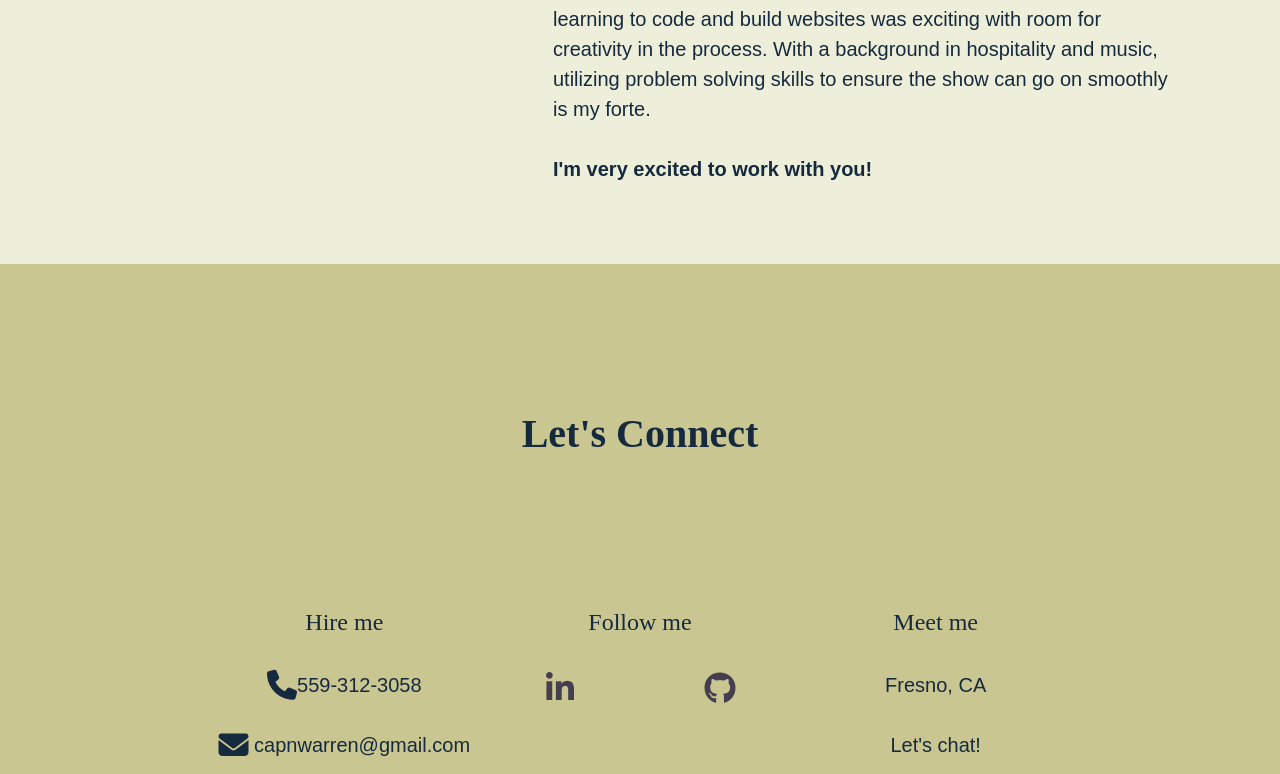
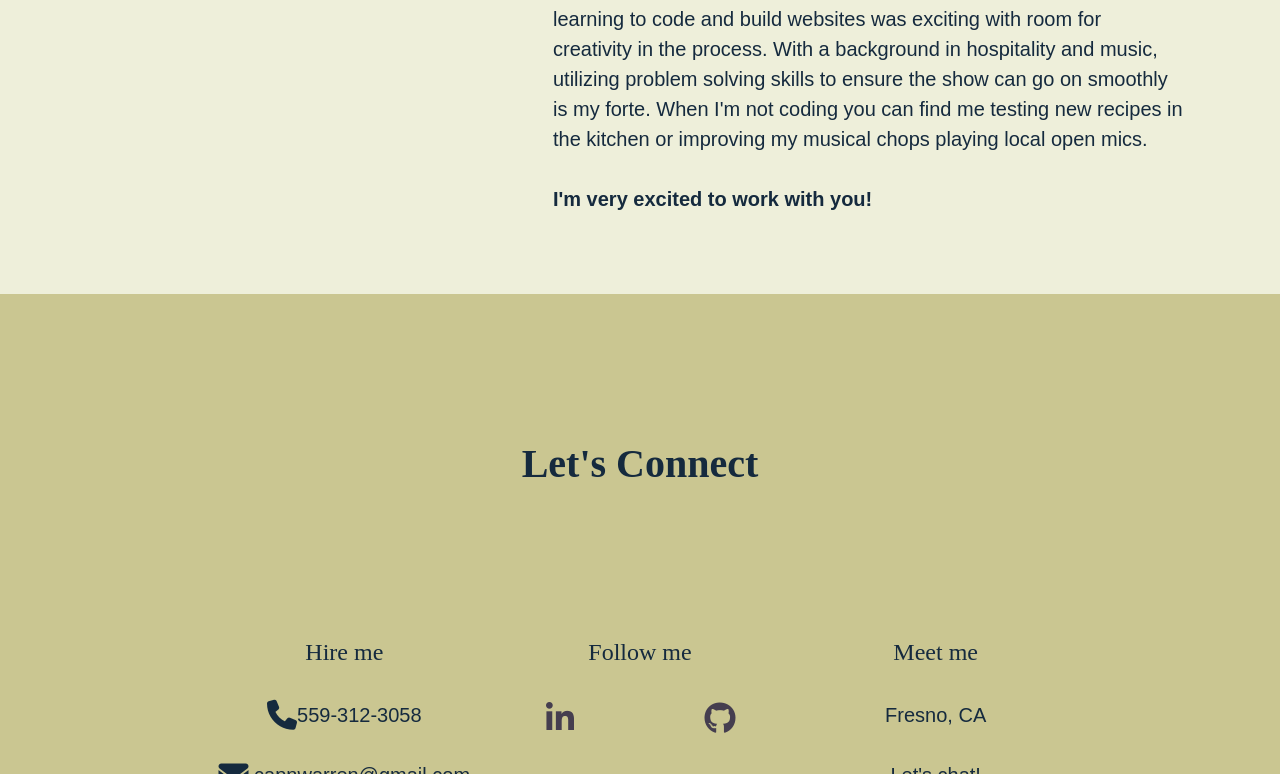
Before and after one commit to Whitehurst87/Portfolio, a website built with Parcel: page index.html in a window 1280 px wide. Shown: the part 3526-4300 px from the top of the page. Built offline with nearby package versions, Linux system fonts and the light colour scheme; a web font is replaced by a local one.

Commit message:
added about text

```diff
--- a/index.html
+++ b/index.html
@@ -148,7 +148,8 @@
             <p class="about-text">I started development during the initial lockdowns in 2020
               and found learning to code and build websites was exciting with room
               for creativity in the process. With a background in hospitality and music, utilizing problem solving skills to ensure
-               the show can go on smoothly is my forte.
+               the show can go on smoothly is my forte. When I'm not coding you can find me testing new recipes in the kitchen or
+                improving my musical chops playing local open mics.
             </p>
             <p><span>I'm very excited to work with you!</span></p>
           </div>
```
